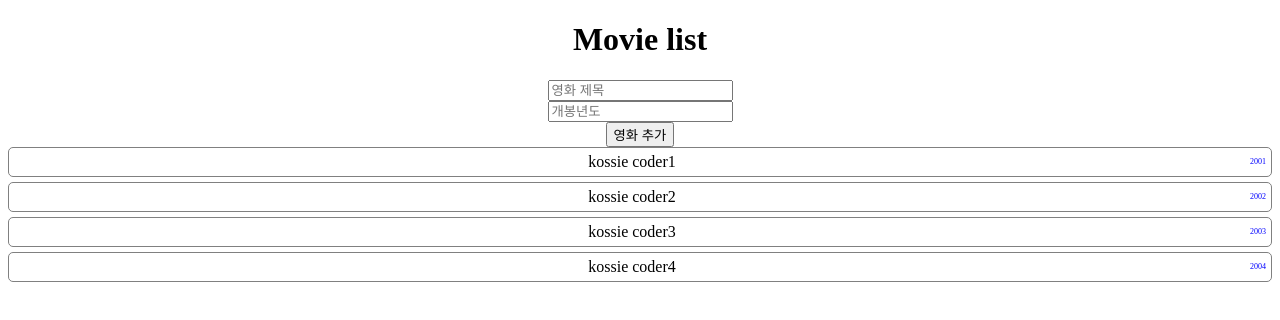
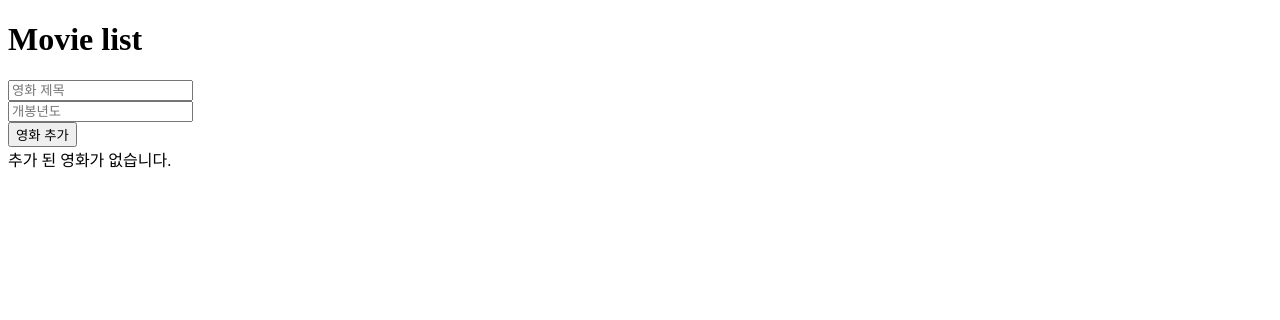
Before and after one commit to MoonJaeSeung/React, a React (Create React App) app in the folder ex1/: page / in a window 1280 px wide. Shown: the top 320 px of the page. Built offline with nearby package versions, Linux system fonts and the light colour scheme.

Commit message:
영화 폼 validation

```diff
--- a/ex1/src/App.css
+++ /dev/null
@@ -1,38 +0,0 @@
-.App {
-  text-align: center;
-}
-
-.App-logo {
-  height: 40vmin;
-  pointer-events: none;
-}
-
-@media (prefers-reduced-motion: no-preference) {
-  .App-logo {
-    animation: App-logo-spin infinite 20s linear;
-  }
-}
-
-.App-header {
-  background-color: #282c34;
-  min-height: 100vh;
-  display: flex;
-  flex-direction: column;
-  align-items: center;
-  justify-content: center;
-  font-size: calc(10px + 2vmin);
-  color: white;
-}
-
-.App-link {
-  color: #61dafb;
-}
-
-@keyframes App-logo-spin {
-  from {
-    transform: rotate(0deg);
-  }
-  to {
-    transform: rotate(360deg);
-  }
-}
--- a/ex1/src/App.js
+++ b/ex1/src/App.js
@@ -1,58 +1,41 @@
 
-import './App.css';
+
 import React, {useState,useEffect} from 'react';
 import Movie from './components/Movie';
+import MovieForm from './components/MovieForm';
+
 
 function App() {
 
-  const [movieTitle, setMovieTitle] = useState('');
-  const [movieYear, setMovieYear] = useState('');
-  const [movies,setMovies] = useState([
-    {title: 'kossie coder1',year:2001},
-    {title: 'kossie coder2',year:2002},
-    {title: 'kossie coder3',year:2003},
-    {title: 'kossie coder4',year:2004},
-  ])
+  const [movies,setMovies] = useState([  ]);
 
-  //state가 변경이 되어야만 렌더링이 된다.
-  useEffect(() =>{
-    console.log('render');
-  })
+  const removeMovie = (id) =>{
+    setMovies(movies.filter(movie =>{
+      return movie.id !== id;
+    }));
+  };
 
-    const renderMovies = movies.map(movie =>{
+
+
+    const renderMovies = movies.length ? movies.map(movie =>{
       return(
-       <Movie movie={movie} key={movie.title} />
+       <Movie
+       movie={movie}
+       key={movie.id}
+       removeMovie={removeMovie}
+       />
       );
-    });
-    const addMovie = (event) =>{
-      event.preventDefault();
+    }) : '추가 된 영화가 없습니다.'
+    const addMovie = (movie) =>{
       setMovies([
         ...movies,
-        {
-          title : movieTitle,
-          year: movieYear,
-        }
-      ])
-
+        movie
+       ]);
     };
   return (
     <div className="App">
      <h1>Movie list</h1>
-     <form onSubmit={addMovie}>
-      <input
-      type="text"
-      value={movieTitle}
-      placeholder="영화 제목"
-      onChange={e => setMovieTitle(e.target.value)}
-      /><br />
-      <input
-      type="text"
-      value={movieYear}
-      placeholder="개봉년도"
-      onChange={e => setMovieYear(e.target.value)}
-      /><br />
-      <button>영화 추가</button>
-     </form>
+     <MovieForm addMovie={addMovie}/>
      {renderMovies}
     </div>
   );
--- a/ex1/src/components/Movie.js
+++ b/ex1/src/components/Movie.js
@@ -1,10 +1,19 @@
 import React from 'react'
 
-const Movie = ({movie}) =>{
+const Movie = ({movie,removeMovie}) =>{
     return(
         <div className="movie">
-            <div className="movie-title">{movie.title}</div>
-            <div className="movie-year">{movie.year}</div>
+            <div className="movie-title">
+                {movie.title}
+                <span className="movie-year">
+                    ({movie.year})
+                </span>
+                </div>
+                <div>
+                    <button onClick={() => removeMovie(movie.id)}>
+                        삭제
+                    </button>
+                </div>
         </div>
     );
 
--- /dev/null
+++ b/ex1/src/components/MovieForm.js
@@ -0,0 +1,71 @@
+import React from 'react';
+import { useState } from 'react';
+
+const MovieForm = ({addMovie}) =>{
+    const [movieTitle, setMovieTitle] = useState('');
+    const [movieYear, setMovieYear] = useState('');
+    const [titleError, setTitleError] = useState('');
+    const [yearError, setYearError] = useState('');
+
+    const resetForm = () =>{
+        setMovieTitle('');
+        setMovieYear('');
+    }
+
+    const resetErrors = () =>{
+        setTitleError('');
+        setYearError('');
+    };
+
+    const validateForm = () =>{
+        resetErrors();
+        let validated = true;
+        if (!movieTitle){
+            setTitleError('영화제목을 넣어주세요');
+            validated = false;
+        }
+
+        if(!movieYear){
+            setYearError('개봉년도를 넣어주세요');
+            validated = false;
+        }
+
+        return validated;
+    }
+
+      const onSubmit = (event) =>{
+        event.preventDefault();
+        if(validateForm()){  //함수면 괄호를 써줘야 한다.
+            addMovie({
+                id: Date.now(),
+                title : movieTitle,
+                year : movieYear,
+            });
+            resetErrors();
+            resetForm();
+        }
+      };
+    return (
+
+       <form onSubmit={onSubmit} className='movie-form'>
+        <input
+        type="text"
+        value={movieTitle}
+        placeholder="영화 제목"
+        onChange={e => setMovieTitle(e.target.value)}
+        />
+        <div style={{color:'red'}}>{titleError}</div>
+        <input
+        type="number"
+        value={movieYear}
+        placeholder="개봉년도"
+        onChange={e => setMovieYear(e.target.value)}
+        />
+        <div style={{color:'red'}}>{yearError}</div>
+        <button>영화 추가</button>
+       </form>
+
+    );
+};
+
+export default MovieForm;
--- a/ex1/src/index.css
+++ b/ex1/src/index.css
@@ -1,6 +1,7 @@
 .movie{
   display: flex;
-  align-items: center;
+  align-items: left;
+  justify-content: start;
   border : 1px solid gray;
   border-radius:5px;
   padding:5px;
@@ -15,3 +16,9 @@
   font-size:0.5rem;
   color:blue;
 }
+
+.movie-form {
+  display: flex;
+  flex-direction: column;
+  align-items: flex-start;
+}
```
